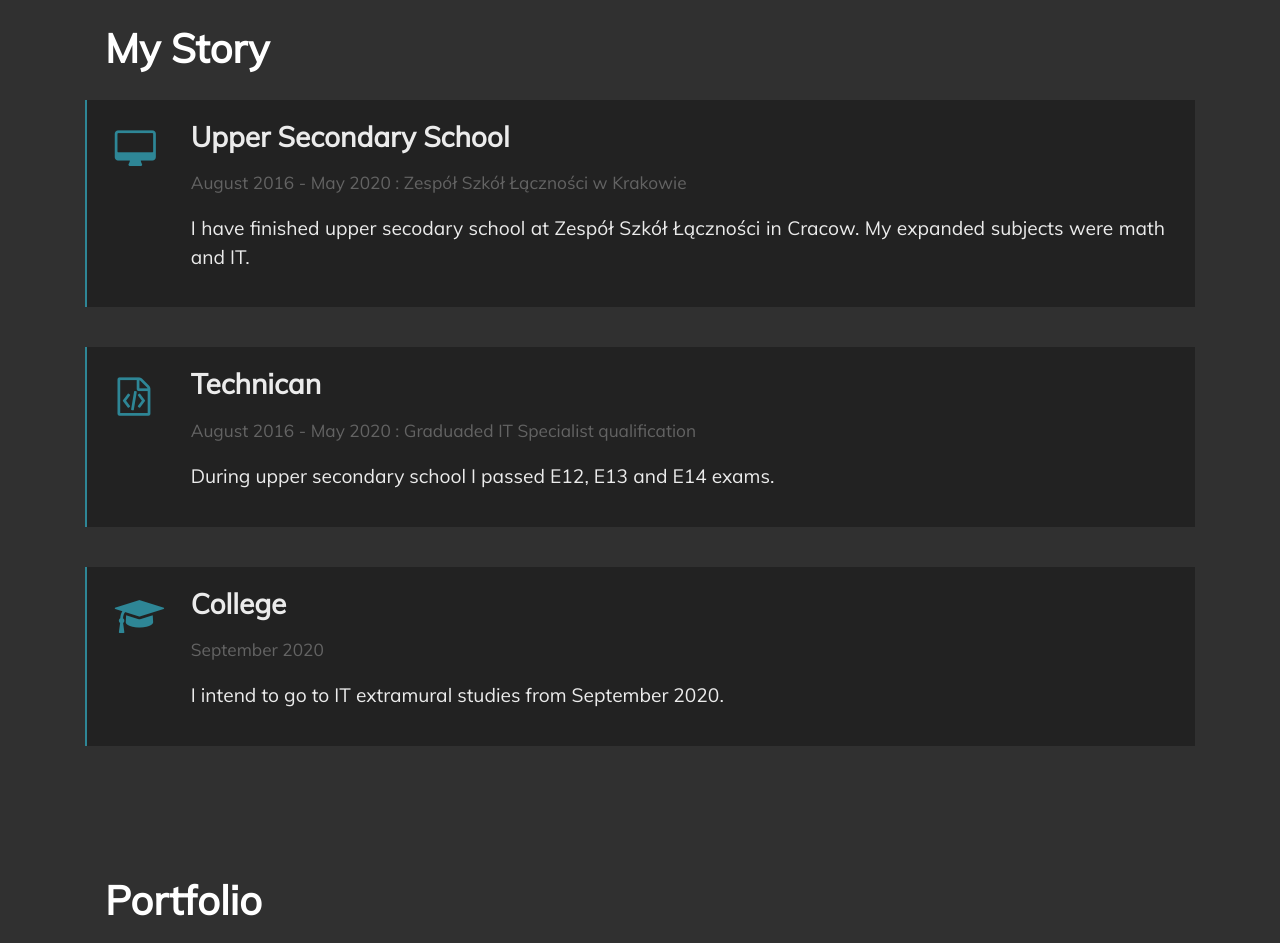
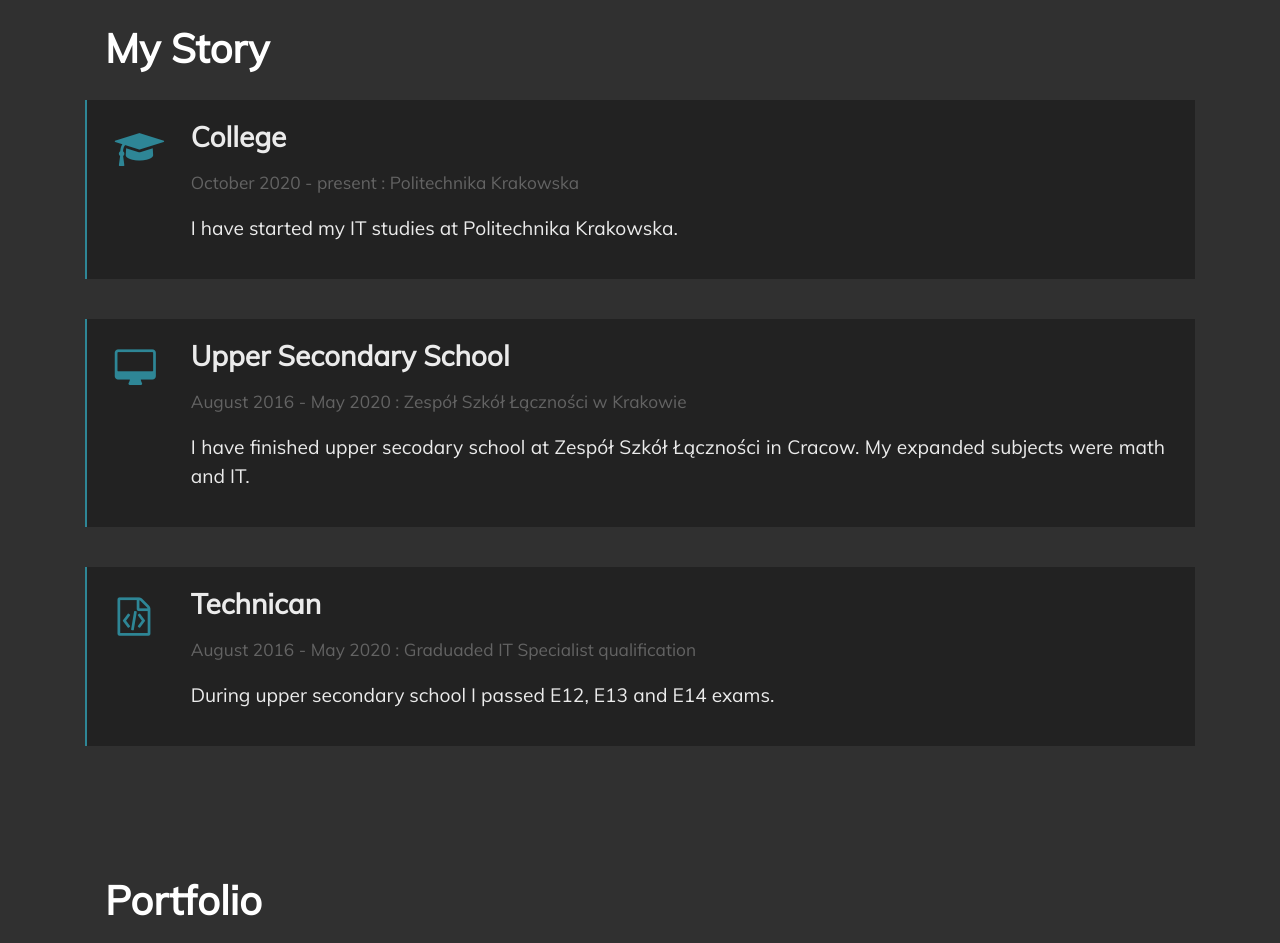
Before and after one commit to Simil4r/my-portfolio, a React (Create React App) app: page / in a window 1280 px wide. Shown: the part 1320-2263 px from the top of the page. Built offline with nearby package versions, Linux system fonts and the light colour scheme.

Commit message:
college changed

```diff
--- a/src/components/About.js
+++ b/src/components/About.js
@@ -47,6 +47,12 @@ const About = () => {
                 <h1>My Story</h1>
                 <div className="d-flex flex-column">
                     <Achivement
+                        header="College"
+                        title="October 2020 - present : Politechnika Krakowska"
+                        description="I have started my IT studies at Politechnika Krakowska."
+                        icon="icon-graduation-cap"
+                    />
+                    <Achivement
                         header="Upper Secondary School"
                         title="August 2016 - May 2020 : Zespół Szkół Łączności w Krakowie"
                         description="I have finished upper secodary school at Zespół Szkół Łączności in Cracow. My expanded subjects were math and IT."
@@ -57,12 +63,7 @@ const About = () => {
                         description="During upper secondary school I passed E12, E13 and E14 exams."
                         icon="icon-file-code"
                     />
-                    <Achivement
-                        header="College"
-                        title="September 2020"
-                        description="I intend to go to IT extramural studies from September 2020."
-                        icon="icon-graduation-cap"
-                    />
+
                 </div>
             </div>
         </Element>
--- a/src/components/Footer.js
+++ b/src/components/Footer.js
@@ -9,7 +9,7 @@ const Footer = () => {
                     <h1>Contact Me</h1>
                     <h2>mwarchol33@gmail.com</h2>
                     <h2>Visit my <a href="https://github.com/michalwarchol">Github</a></h2>
-                    <h2>Visit my <a href="https://www.linkedin.com/in/micha%C5%82-warcho%C5%82-2033a51a0">Linkedin</a></h2>
+                    <h2>Visit my <a href="https://www.linkedin.com/in/michal-warchol">Linkedin</a></h2>
                     <Button text="Go Back To Top" destination="home" duration={3000} />
                 </div>
             </div>
--- a/src/components/Portfolio.js
+++ b/src/components/Portfolio.js
@@ -1,7 +1,7 @@
 import React, {Component} from "react";
 import PortfolioSite from "./PortfolioSite";
 import MWNetrunners from '../img/MW Netrunners.png';
-import MWSecrets from '../img/MW SecretsOfMountains.PNG';
+import MWSecrets from '../img/MW SecretsOfMountains.png';
 import MWTodolist from "../img/MW Todolist.png";
 import MWFandom from "../img/MW Fandom.png";
 
```
